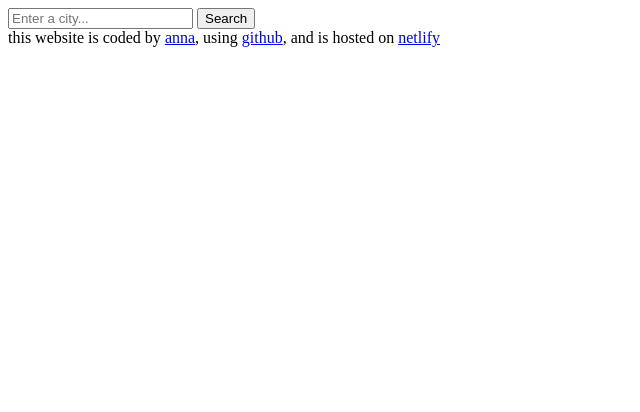
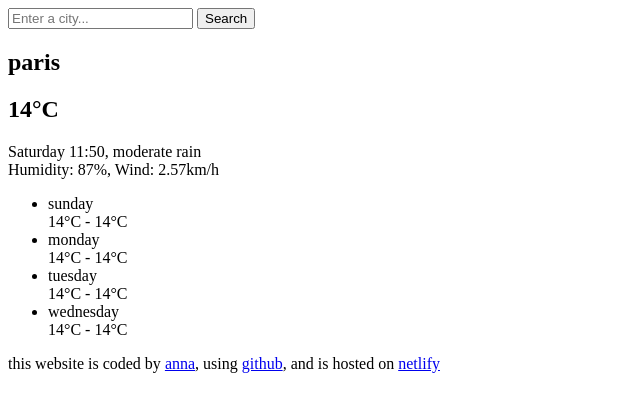
Before and after one commit to annadelehanty/application-meteo, a plain HTML site: page index.html in a window 1280 px wide. Shown: the whole page, without its empty margins (0-640 px from the left). Drawn offline with Linux system fonts and the light colour scheme.

Commit message:
html for main section

```diff
--- a/index.html
+++ b/index.html
@@ -12,8 +12,31 @@
         <input type="submit" value="Search" />
       </form>
     </header>
-    <section></section>
-    <section></section>
+    <section>
+      <h1>paris</h1>
+      <h2>14°C</h2>
+      <p>Saturday 11:50, moderate rain <br />Humidity: 87%, Wind: 2.57km/h</p>
+    </section>
+    <section>
+      <ul>
+        <li>
+          sunday <br />
+          14°C - 14°C
+        </li>
+        <li>
+          monday <br />
+          14°C - 14°C
+        </li>
+        <li>
+          tuesday <br />
+          14°C - 14°C
+        </li>
+        <li>
+          wednesday <br />
+          14°C - 14°C
+        </li>
+      </ul>
+    </section>
     <footer>
       this website is coded by
       <a href="https://github.com/annadelehanty" target="_blank">anna</a>, using
```
